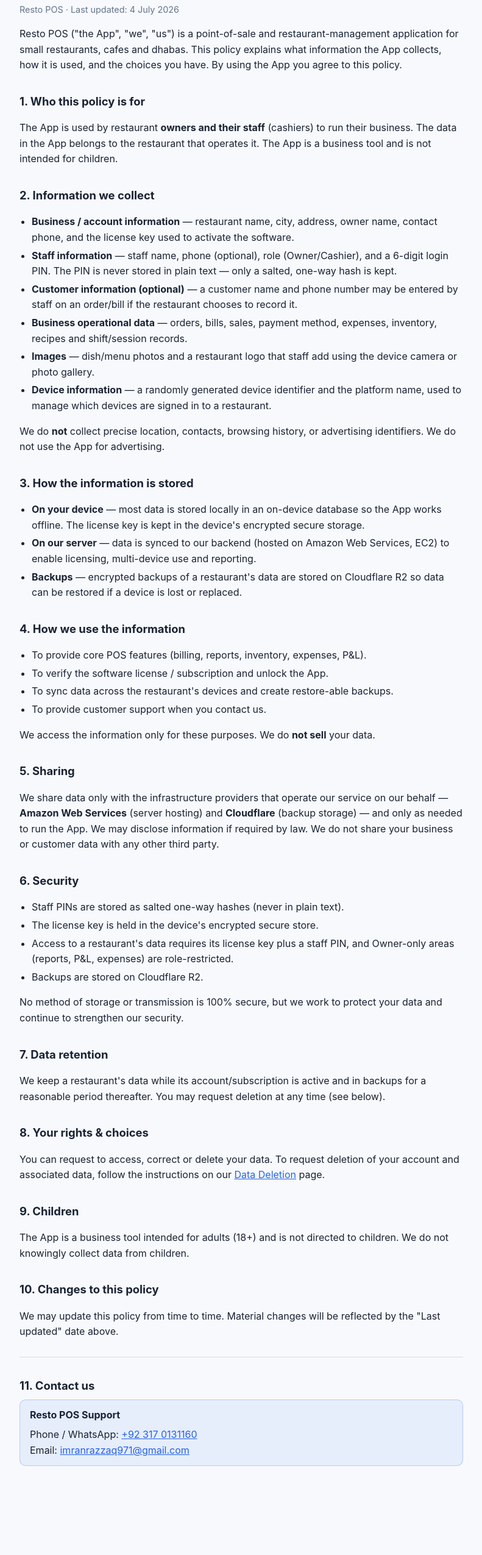
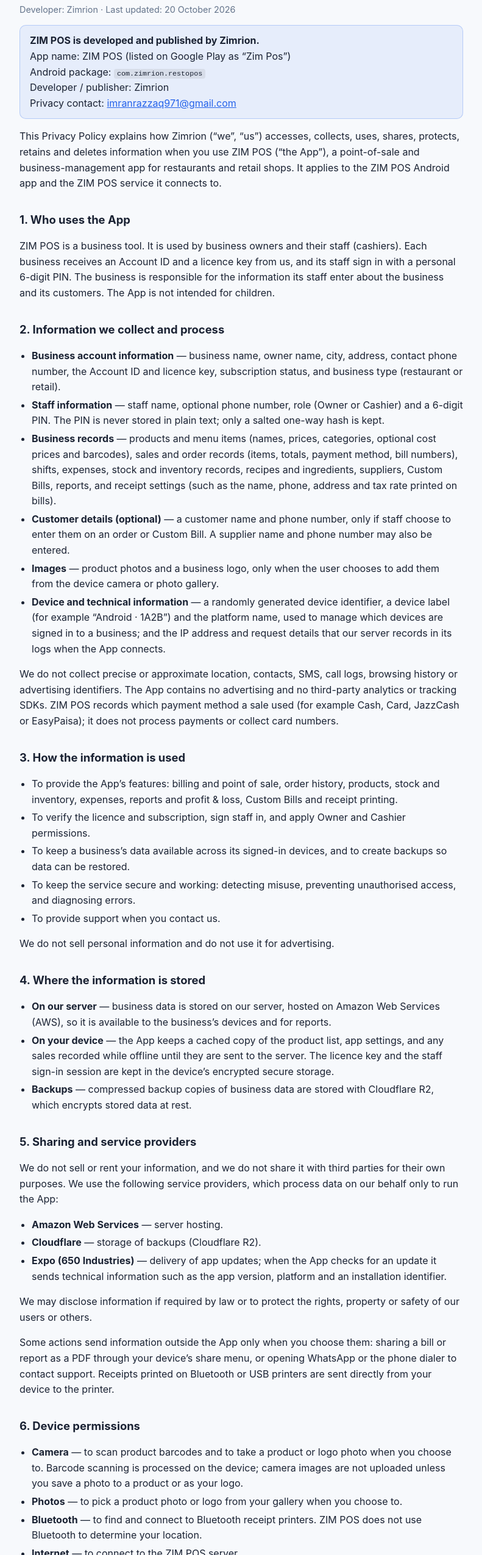
Before and after one commit to itsmemuhammadimran52-gif/resto-pos-legal, a plain HTML site: page privacy-policy.html in a window 1280 px wide. Shown: the part 78-2628 px from the top of the page at 61% size, without its empty margins (244-1035 px from the left). Before the commit the page ends 2546 px from the top, so only its background shows below. Drawn offline with Linux system fonts and the light colour scheme.

Commit message:
Privacy policy: identify ZIM POS and its developer Zimrion
- Privacy Policy for ZIM POS: app name, developer/publisher (Zimrion), package com.zimrion.restopos, privacy contact
- Data practices matched to the current app: collection, use, service providers (AWS, Cloudflare R2, Expo updates),
  permissions, HTTPS-only for 1.2.0+, retention (backup rotation, logs), deletion process
- Data deletion, terms and index pages: Resto POS -> ZIM POS by Zimrion (identity lines only)

```diff
--- a/privacy-policy.html
+++ b/privacy-policy.html
@@ -3,7 +3,8 @@
 <head>
 <meta charset="utf-8">
 <meta name="viewport" content="width=device-width, initial-scale=1">
-<title>Privacy Policy — Resto POS</title>
+<title>Privacy Policy for ZIM POS — Zimrion</title>
+<meta name="description" content="Privacy Policy for ZIM POS (Android app com.zimrion.restopos), developed and published by Zimrion.">
 <style>
   :root { color-scheme: light dark; }
   * { box-sizing: border-box; }
@@ -26,97 +27,161 @@
 </style>
 </head>
 <body>
-  <h1>Privacy Policy</h1>
-  <p class="muted">Resto POS &middot; Last updated: 4 July 2026</p>
+  <h1>Privacy Policy for ZIM POS</h1>
+  <p class="muted">Developer: Zimrion &middot; Last updated: 20 October 2026</p>
 
-  <p>Resto POS ("the App", "we", "us") is a point-of-sale and restaurant-management
-  application for small restaurants, cafes and dhabas. This policy explains what
-  information the App collects, how it is used, and the choices you have. By using
-  the App you agree to this policy.</p>
+  <div class="box">
+    <p style="margin:0"><strong>ZIM POS is developed and published by Zimrion.</strong><br>
+    App name: ZIM POS (listed on Google Play as &ldquo;Zim Pos&rdquo;)<br>
+    Android package: <code>com.zimrion.restopos</code><br>
+    Developer / publisher: Zimrion<br>
+    Privacy contact: <a href="mailto:imranrazzaq971@gmail.com">imranrazzaq971@gmail.com</a></p>
+  </div>
 
-  <h2>1. Who this policy is for</h2>
-  <p>The App is used by restaurant <strong>owners and their staff</strong> (cashiers) to run
-  their business. The data in the App belongs to the restaurant that operates it. The App
-  is a business tool and is not intended for children.</p>
+  <p>This Privacy Policy explains how Zimrion (&ldquo;we&rdquo;, &ldquo;us&rdquo;) accesses, collects, uses,
+  shares, protects, retains and deletes information when you use ZIM POS (&ldquo;the App&rdquo;), a
+  point-of-sale and business-management app for restaurants and retail shops. It applies to the ZIM POS
+  Android app and the ZIM POS service it connects to.</p>
 
-  <h2>2. Information we collect</h2>
+  <h2>1. Who uses the App</h2>
+  <p>ZIM POS is a business tool. It is used by business owners and their staff (cashiers). Each business
+  receives an Account ID and a licence key from us, and its staff sign in with a personal 6-digit PIN.
+  The business is responsible for the information its staff enter about the business and its customers.
+  The App is not intended for children.</p>
+
+  <h2>2. Information we collect and process</h2>
   <ul>
-    <li><strong>Business / account information</strong> — restaurant name, city, address,
-      owner name, contact phone, and the license key used to activate the software.</li>
-    <li><strong>Staff information</strong> — staff name, phone (optional), role (Owner/Cashier),
-      and a 6-digit login PIN. The PIN is never stored in plain text — only a salted,
-      one-way hash is kept.</li>
-    <li><strong>Customer information (optional)</strong> — a customer name and phone number
-      may be entered by staff on an order/bill if the restaurant chooses to record it.</li>
-    <li><strong>Business operational data</strong> — orders, bills, sales, payment method,
-      expenses, inventory, recipes and shift/session records.</li>
-    <li><strong>Images</strong> — dish/menu photos and a restaurant logo that staff add using
-      the device camera or photo gallery.</li>
-    <li><strong>Device information</strong> — a randomly generated device identifier and the
-      platform name, used to manage which devices are signed in to a restaurant.</li>
+    <li><strong>Business account information</strong> &mdash; business name, owner name, city, address,
+      contact phone number, the Account ID and licence key, subscription status, and business type
+      (restaurant or retail).</li>
+    <li><strong>Staff information</strong> &mdash; staff name, optional phone number, role (Owner or
+      Cashier) and a 6-digit PIN. The PIN is never stored in plain text; only a salted one-way hash is kept.</li>
+    <li><strong>Business records</strong> &mdash; products and menu items (names, prices, categories,
+      optional cost prices and barcodes), sales and order records (items, totals, payment method, bill numbers),
+      shifts, expenses, stock and inventory records, recipes and ingredients, suppliers, Custom Bills, reports,
+      and receipt settings (such as the name, phone, address and tax rate printed on bills).</li>
+    <li><strong>Customer details (optional)</strong> &mdash; a customer name and phone number, only if staff
+      choose to enter them on an order or Custom Bill. A supplier name and phone number may also be entered.</li>
+    <li><strong>Images</strong> &mdash; product photos and a business logo, only when the user chooses to add
+      them from the device camera or photo gallery.</li>
+    <li><strong>Device and technical information</strong> &mdash; a randomly generated device identifier,
+      a device label (for example &ldquo;Android &middot; 1A2B&rdquo;) and the platform name, used to manage
+      which devices are signed in to a business; and the IP address and request details that our server
+      records in its logs when the App connects.</li>
   </ul>
-  <p>We do <strong>not</strong> collect precise location, contacts, browsing history, or
-  advertising identifiers. We do not use the App for advertising.</p>
+  <p>We do not collect precise or approximate location, contacts, SMS, call logs, browsing history or
+  advertising identifiers. The App contains no advertising and no third-party analytics or tracking SDKs.
+  ZIM POS records which payment method a sale used (for example Cash, Card, JazzCash or EasyPaisa); it does
+  not process payments or collect card numbers.</p>
 
-  <h2>3. How the information is stored</h2>
+  <h2>3. How the information is used</h2>
   <ul>
-    <li><strong>On your device</strong> — most data is stored locally in an on-device database
-      so the App works offline. The license key is kept in the device's encrypted secure storage.</li>
-    <li><strong>On our server</strong> — data is synced to our backend (hosted on Amazon Web
-      Services, EC2) to enable licensing, multi-device use and reporting.</li>
-    <li><strong>Backups</strong> — encrypted backups of a restaurant's data are stored on
-      Cloudflare R2 so data can be restored if a device is lost or replaced.</li>
+    <li>To provide the App&rsquo;s features: billing and point of sale, order history, products, stock and
+      inventory, expenses, reports and profit &amp; loss, Custom Bills and receipt printing.</li>
+    <li>To verify the licence and subscription, sign staff in, and apply Owner and Cashier permissions.</li>
+    <li>To keep a business&rsquo;s data available across its signed-in devices, and to create backups so data
+      can be restored.</li>
+    <li>To keep the service secure and working: detecting misuse, preventing unauthorised access, and
+      diagnosing errors.</li>
+    <li>To provide support when you contact us.</li>
+  </ul>
+  <p>We do not sell personal information and do not use it for advertising.</p>
+
+  <h2>4. Where the information is stored</h2>
+  <ul>
+    <li><strong>On our server</strong> &mdash; business data is stored on our server, hosted on Amazon Web
+      Services (AWS), so it is available to the business&rsquo;s devices and for reports.</li>
+    <li><strong>On your device</strong> &mdash; the App keeps a cached copy of the product list, app settings,
+      and any sales recorded while offline until they are sent to the server. The licence key and the staff
+      sign-in session are kept in the device&rsquo;s encrypted secure storage.</li>
+    <li><strong>Backups</strong> &mdash; compressed backup copies of business data are stored with Cloudflare R2,
+      which encrypts stored data at rest.</li>
   </ul>
 
-  <h2>4. How we use the information</h2>
+  <h2>5. Sharing and service providers</h2>
+  <p>We do not sell or rent your information, and we do not share it with third parties for their own
+  purposes. We use the following service providers, which process data on our behalf only to run the App:</p>
   <ul>
-    <li>To provide core POS features (billing, reports, inventory, expenses, P&amp;L).</li>
-    <li>To verify the software license / subscription and unlock the App.</li>
-    <li>To sync data across the restaurant's devices and create restore-able backups.</li>
-    <li>To provide customer support when you contact us.</li>
+    <li><strong>Amazon Web Services</strong> &mdash; server hosting.</li>
+    <li><strong>Cloudflare</strong> &mdash; storage of backups (Cloudflare R2).</li>
+    <li><strong>Expo (650 Industries)</strong> &mdash; delivery of app updates; when the App checks for an
+      update it sends technical information such as the app version, platform and an installation identifier.</li>
   </ul>
-  <p>We access the information only for these purposes. We do <strong>not sell</strong> your data.</p>
+  <p>We may disclose information if required by law or to protect the rights, property or safety of our users
+  or others.</p>
+  <p>Some actions send information outside the App only when you choose them: sharing a bill or report as a
+  PDF through your device&rsquo;s share menu, or opening WhatsApp or the phone dialer to contact support.
+  Receipts printed on Bluetooth or USB printers are sent directly from your device to the printer.</p>
 
-  <h2>5. Sharing</h2>
-  <p>We share data only with the infrastructure providers that operate our service on our
-  behalf — <strong>Amazon Web Services</strong> (server hosting) and <strong>Cloudflare</strong>
-  (backup storage) — and only as needed to run the App. We may disclose information if required
-  by law. We do not share your business or customer data with any other third party.</p>
+  <h2>6. Device permissions</h2>
+  <ul>
+    <li><strong>Camera</strong> &mdash; to scan product barcodes and to take a product or logo photo when you
+      choose to. Barcode scanning is processed on the device; camera images are not uploaded unless you save
+      a photo to a product or as your logo.</li>
+    <li><strong>Photos</strong> &mdash; to pick a product photo or logo from your gallery when you choose to.</li>
+    <li><strong>Bluetooth</strong> &mdash; to find and connect to Bluetooth receipt printers. ZIM POS does not
+      use Bluetooth to determine your location.</li>
+    <li><strong>Internet</strong> &mdash; to connect to the ZIM POS server.</li>
+  </ul>
 
-  <h2>6. Security</h2>
+  <h2>7. Security</h2>
   <ul>
-    <li>Staff PINs are stored as salted one-way hashes (never in plain text).</li>
-    <li>The license key is held in the device's encrypted secure store.</li>
-    <li>Access to a restaurant's data requires its license key plus a staff PIN, and
-      Owner-only areas (reports, P&amp;L, expenses) are role-restricted.</li>
-    <li>Backups are stored on Cloudflare R2.</li>
+    <li>Current supported releases of the ZIM POS Android app (version 1.2.0 and later) communicate with our
+      server only over encrypted HTTPS connections, and the app does not allow unencrypted network traffic.
+      Older versions should be updated from Google Play.</li>
+    <li>Staff PINs are stored only as salted one-way hashes.</li>
+    <li>Access to a business&rsquo;s data requires its Account ID, licence key and a staff PIN.
+      Owner-only areas, such as reports, profit &amp; loss, expenses, staff, devices and settings, are
+      restricted to the Owner, and these permissions are enforced on our server.</li>
+    <li>Secrets such as licence keys, PINs and access tokens are removed from our server logs.</li>
   </ul>
-  <p>No method of storage or transmission is 100% secure, but we work to protect your data
-  and continue to strengthen our security.</p>
+  <p>No method of transmission or storage is completely secure, but we take reasonable steps to protect your
+  information.</p>
 
-  <h2>7. Data retention</h2>
-  <p>We keep a restaurant's data while its account/subscription is active and in backups for a
-  reasonable period thereafter. You may request deletion at any time (see below).</p>
+  <h2>8. Data retention</h2>
+  <ul>
+    <li>Business data is kept while the business&rsquo;s account is active, so the App and its reports keep
+      working.</li>
+    <li>Backups are rotated automatically; the oldest backup copies are kept for up to about 12 months.</li>
+    <li>Server logs are rotated automatically and kept only for a limited period.</li>
+    <li>Data stored on a device stays there until you sign out or uninstall the App.</li>
+  </ul>
+  <p>Deactivating or locking an account stops access to it but does not delete its data. Data is deleted
+  when you ask us to delete it (see below).</p>
 
-  <h2>8. Your rights &amp; choices</h2>
-  <p>You can request to access, correct or delete your data. To request deletion of your
-  account and associated data, follow the instructions on our
-  <a href="./data-deletion.html">Data Deletion</a> page.</p>
+  <h2>9. Deleting your data</h2>
+  <p>You can ask us to delete your business account and its data at any time. Contact us at
+  <a href="mailto:imranrazzaq971@gmail.com">imranrazzaq971@gmail.com</a> or on WhatsApp/phone +92 317 0131160
+  from the business&rsquo;s registered contact, with the business name and Account ID. We verify the request
+  and then delete the account, staff records, business records, customer details, images and our backup copies.
+  We complete deletion within 30 days; some records may be kept for a short additional period only where
+  required by law. Full details are on our
+  <a href="data-deletion.html">Account &amp; Data Deletion</a> page. An Owner can also remove a staff member in
+  the App (Settings &rarr; Staff); this stops that person signing in, but their staff record is kept with the
+  business&rsquo;s records until the business&rsquo;s data is deleted. Anyone can remove the data stored on a
+  device by signing out and uninstalling the App.</p>
 
-  <h2>9. Children</h2>
-  <p>The App is a business tool intended for adults (18+) and is not directed to children.
-  We do not knowingly collect data from children.</p>
+  <h2>10. Your choices</h2>
+  <p>You can ask us for access to, correction of, or deletion of your information using the contact details
+  below. Business owners can edit most business information directly in the App.</p>
 
-  <h2>10. Changes to this policy</h2>
-  <p>We may update this policy from time to time. Material changes will be reflected by the
-  "Last updated" date above.</p>
+  <h2>11. Children</h2>
+  <p>ZIM POS is intended for business use by adults and is not directed to children. We do not knowingly
+  collect personal information from children.</p>
+
+  <h2>12. Changes to this policy</h2>
+  <p>We may update this policy from time to time. The &ldquo;Last updated&rdquo; date above shows when it was
+  last changed; significant changes will also be noted on this page.</p>
+
+  <h2>13. Contact us</h2>
+  <div class="box">
+    <p style="margin:0 0 6px"><strong>Zimrion &mdash; ZIM POS privacy and support</strong></p>
+    <p style="margin:0">Email: <a href="mailto:imranrazzaq971@gmail.com">imranrazzaq971@gmail.com</a><br>
+    Phone / WhatsApp: +92 317 0131160</p>
+  </div>
 
   <hr>
-  <h2>11. Contact us</h2>
-  <div class="box">
-    <p style="margin:0 0 6px"><strong>Resto POS Support</strong></p>
-    <p style="margin:0">Phone / WhatsApp: <a href="tel:+923170131160">+92 317 0131160</a><br>
-    Email: <a href="mailto:imranrazzaq971@gmail.com">imranrazzaq971@gmail.com</a></p>
-  </div>
+  <p class="muted">See also: <a href="terms-of-service.html">Terms of Service</a> &middot;
+  <a href="data-deletion.html">Account &amp; Data Deletion</a></p>
 </body>
 </html>
```
Also changed, not shown: data-deletion.html (+4 -4 lines), index.html (+3 -3 lines), terms-of-service.html (+5 -5 lines).
